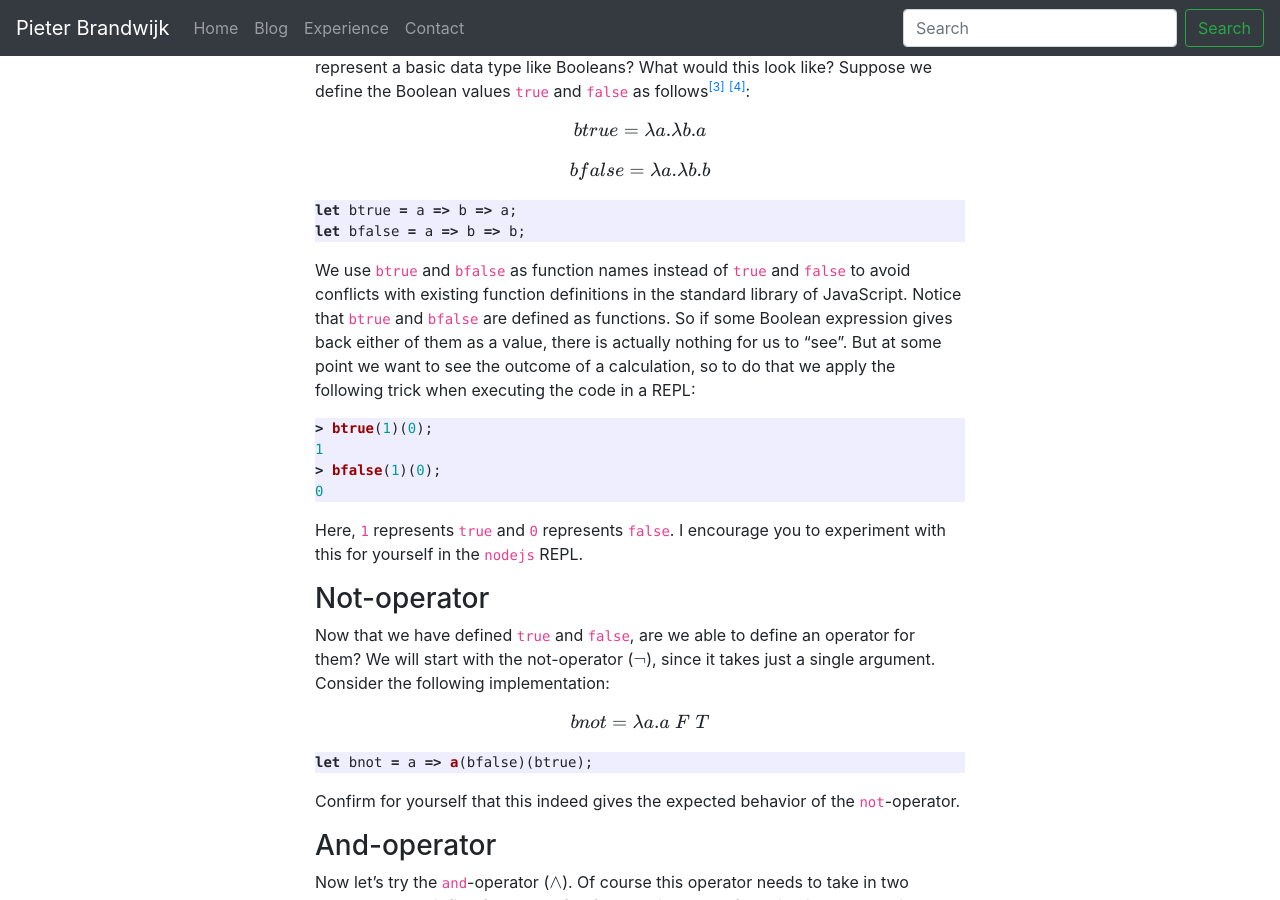
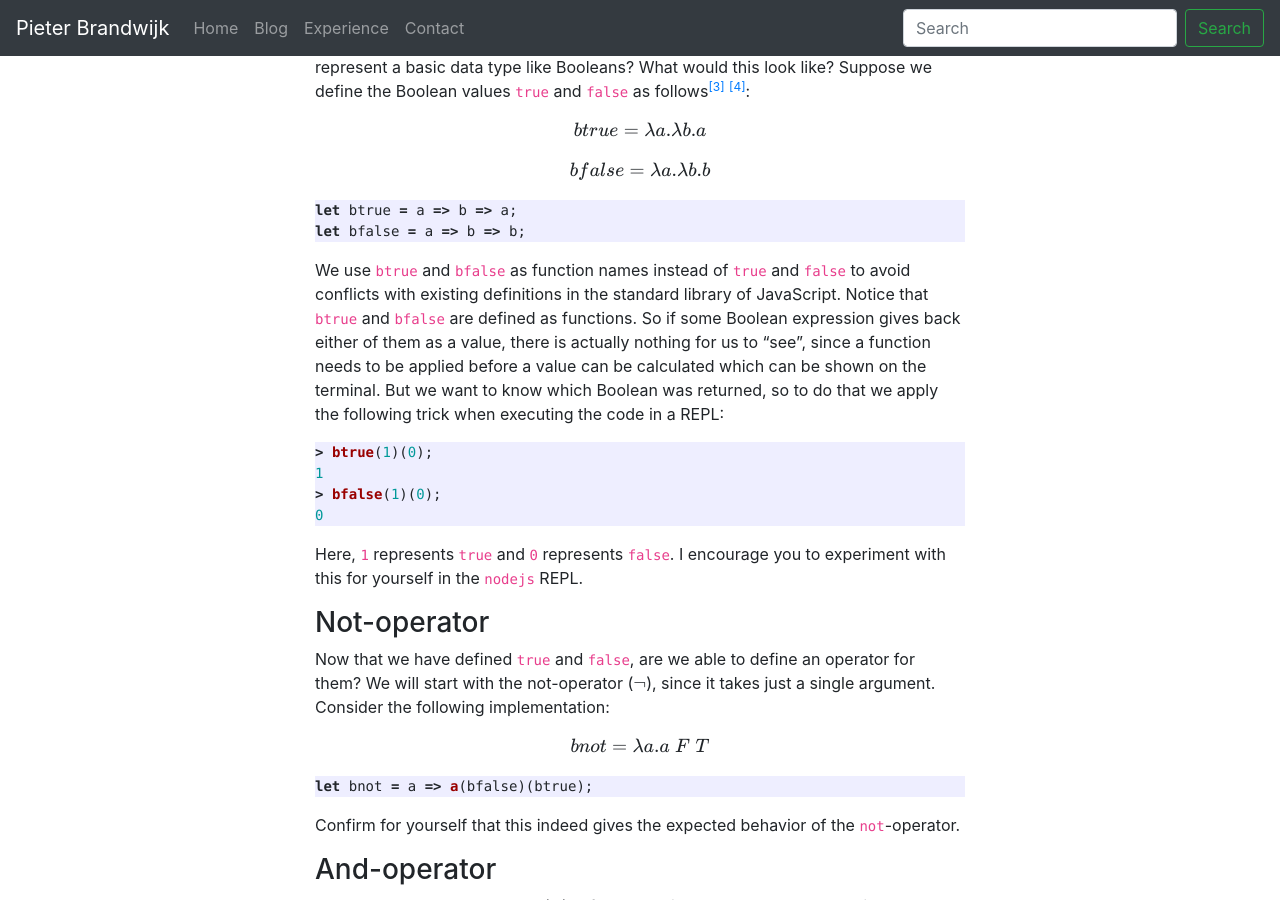
Before and after one commit to pbrandwijk/pbrandwijk.github.io, a Jekyll site: the page built from _posts/2022-10-12-lambda-calculus-foundations-with-javascript.md, in a window 1280 px wide and 900 px high, scrolled down 1543 px. Built offline with Jekyll 4.4.1, drawn with Linux system fonts in a browser that asks for light colours; nearby versions of some CDN libraries; comment, search, counter and statistics services are not loaded.

Commit message:
Update post

````diff
--- a/_posts/2022-10-12-lambda-calculus-foundations-with-javascript.md
+++ b/_posts/2022-10-12-lambda-calculus-foundations-with-javascript.md
@@ -53,7 +53,7 @@ So can we use our fresh JavaScript implementation of the lambda calculus to repr
 let btrue = a => b => a;
 let bfalse = a => b => b;
 ```
-We use `btrue` and `bfalse` as function names instead of `true` and `false` to avoid conflicts with existing function definitions in the standard library of JavaScript. Notice that `btrue` and `bfalse` are defined as functions. So if some Boolean expression gives back either of them as a value, there is actually nothing for us to "see". But at some point we want to see the outcome of a calculation, so to do that we apply the following trick when executing the code in a REPL:
+We use `btrue` and `bfalse` as function names instead of `true` and `false` to avoid conflicts with existing definitions in the standard library of JavaScript. Notice that `btrue` and `bfalse` are defined as functions. So if some Boolean expression gives back either of them as a value, there is actually nothing for us to "see", since a function needs to be applied before a value can be calculated which can be shown on the terminal. But we want to know which Boolean was returned, so to do that we apply the following trick when executing the code in a REPL:
 ```javascript
 > btrue(1)(0);
 1
````
